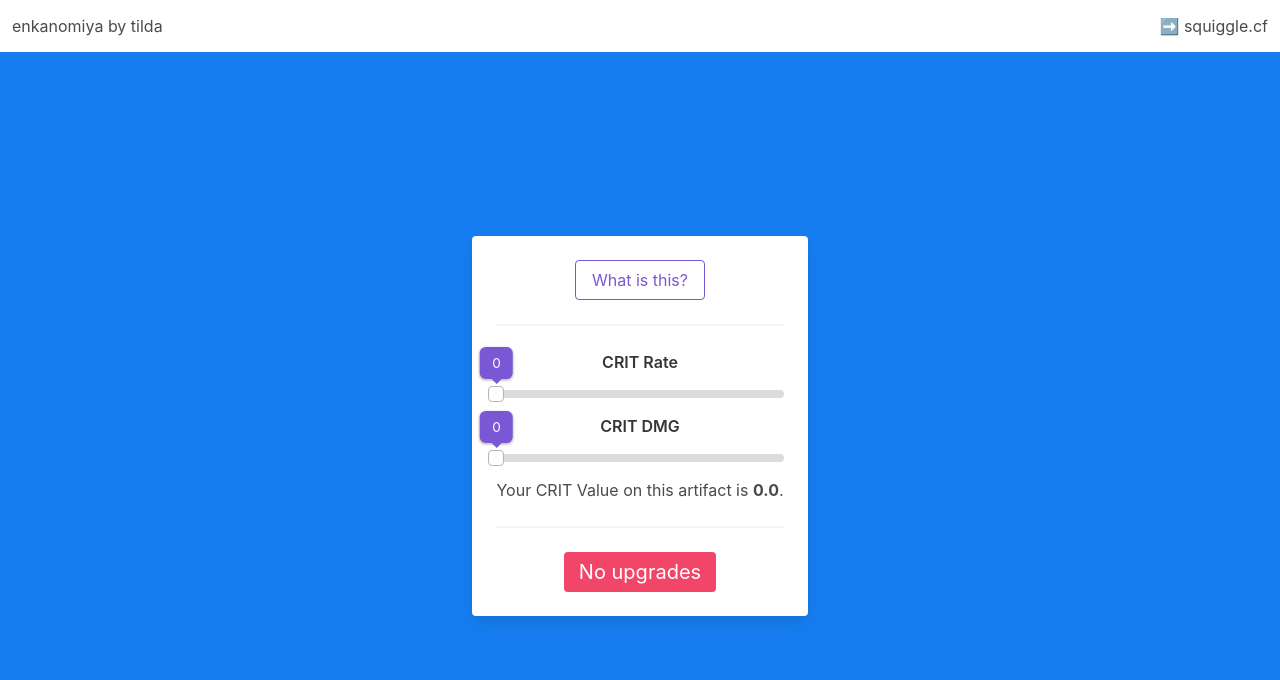
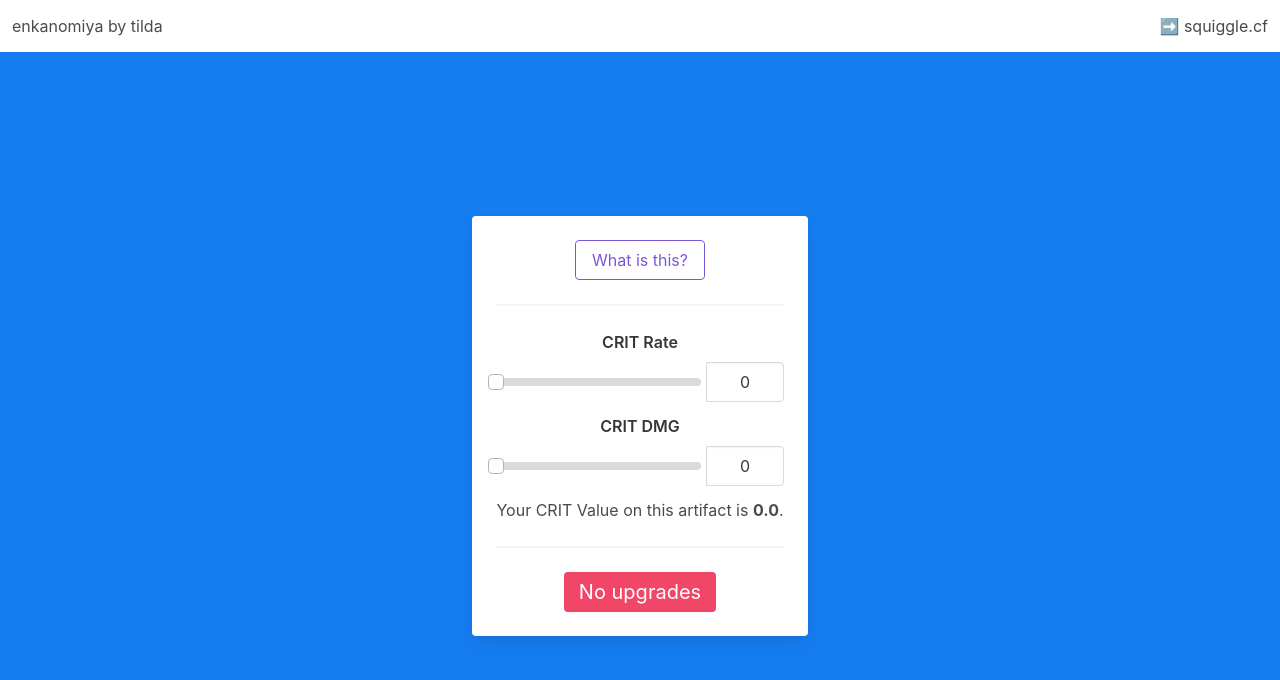
Before and after one commit to tilda/enkanomiya, a Vue app: page / in a window 1280 px wide. Shown: the top 680 px of the page. Built offline with nearby package versions, Linux system fonts and the light colour scheme.

Commit message:
add numberinput for CR/CD fields for easier entry

```diff
--- a/src/App.vue
+++ b/src/App.vue
@@ -8,10 +8,12 @@
                         <AboutApp/>
                         <hr/>
                         <b-field label="CRIT Rate">
-                            <b-slider v-model="rate" :min="0" :max="22.8" :step="0.1" tooltip-always/>
+                            <b-slider v-model="rate" :min="0" :max="22.8" :step="0.1"/>
+                            <b-numberinput class="weirdassfix" v-model="rate" :controls="false" :min="0" :max="22.8" :step="0.1"/>
                         </b-field>
                         <b-field label="CRIT DMG">
-                            <b-slider v-model="dmg" :min="0" :max="46.8" :step="0.1" tooltip-always/>
+                            <b-slider v-model="dmg" :min="0" :max="46.8" :step="0.1"/>
+                            <b-numberinput class="weirdassfix" v-model="dmg" :controls="false" :min="0" :max="46.8" :step="0.1"/>
                         </b-field>
                         <TotalCV :rate="rate" :dmg="dmg"/>
                     </div>
@@ -54,4 +56,15 @@ export default {
 #app {
   text-align: center;
 }
+
+.weirdassfix {
+    /* about this:
+     * when implementing the number input control next to the slider,
+     * there were some cases (namely, dragging one of the sliders all the way to the right),
+     * where the slider would actually be *under* the number input. this does not look good,
+     * so here's a really fucking stupid fix. see, having a whole basically hacked together
+     * personal site comes in handy sometimes ;)
+     */
+    margin-left: 5px;
+}
 </style>
```
